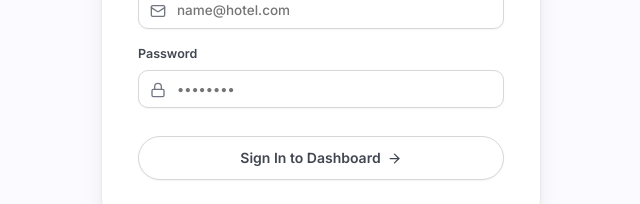
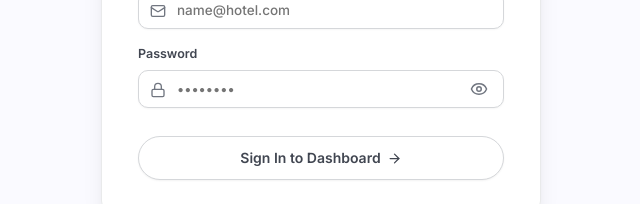
Before and after one commit to deepak-rajput15/hotel, a React (Vite) app in the folder frontend/: page / in a window 1280 px wide. Shown: the part 397-601 px from the top of the page, without its empty margins (319-959 px from the left). Built offline with nearby package versions, Linux system fonts and the light colour scheme.

Commit message:
feat(auth): add view/toggle password visibility option to login and super admin forms

```diff
--- a/frontend/src/views/Login.jsx
+++ b/frontend/src/views/Login.jsx
@@ -1,11 +1,12 @@
 import React, { useState } from 'react';
 import { useAuth } from '../context/AuthContext';
-import { Hotel, Lock, Mail, ArrowRight } from 'lucide-react';
+import { Hotel, Lock, Mail, ArrowRight, Eye, EyeOff } from 'lucide-react';
 
 export default function Login() {
   const { login } = useAuth();
   const [email, setEmail] = useState('');
   const [password, setPassword] = useState('');
+  const [showPassword, setShowPassword] = useState(false);
   const [loading, setLoading] = useState(false);
   const [error, setError] = useState(null);
 
@@ -108,15 +109,39 @@ export default function Login() {
             <label className="form-label">Password</label>
             <div style={{ position: 'relative' }}>
               <input
-                type="password"
+                type={showPassword ? 'text' : 'password'}
                 required
                 className="form-input"
-                placeholder="••••••••"
+                placeholder={showPassword ? "Enter password" : "••••••••"}
                 value={password}
                 onChange={(e) => setPassword(e.target.value)}
-                style={{ paddingLeft: '38px' }}
+                style={{ paddingLeft: '38px', paddingRight: '42px' }}
               />
-              <Lock size={16} style={{ position: 'absolute', left: '12px', top: '12px', color: 'var(--t-500)' }} />
+              <Lock size={16} style={{ position: 'absolute', left: '12px', top: '12px', color: 'var(--t-500)', pointerEvents: 'none' }} />
+              <button
+                type="button"
+                onClick={() => setShowPassword(!showPassword)}
+                style={{
+                  position: 'absolute',
+                  right: '10px',
+                  top: '50%',
+                  transform: 'translateY(-50%)',
+                  background: 'none',
+                  border: 'none',
+                  padding: '6px',
+                  cursor: 'pointer',
+                  color: showPassword ? 'var(--brand)' : 'var(--t-500)',
+                  display: 'flex',
+                  alignItems: 'center',
+                  justifyContent: 'center',
+                  borderRadius: '6px',
+                  transition: 'color 0.15s ease',
+                }}
+                title={showPassword ? 'Hide password' : 'View password'}
+                aria-label={showPassword ? 'Hide password' : 'View password'}
+              >
+                {showPassword ? <EyeOff size={18} /> : <Eye size={18} />}
+              </button>
             </div>
           </div>
 
--- a/frontend/src/views/SuperAdmin/SuperAdminDashboard.jsx
+++ b/frontend/src/views/SuperAdmin/SuperAdminDashboard.jsx
@@ -9,6 +9,8 @@ import {
   AlertCircle,
   Building2,
   Hotel,
+  Eye,
+  EyeOff,
 } from 'lucide-react';
 
 export default function SuperAdminDashboard({ activeTab = 'overview', onNavigateTab }) {
@@ -27,6 +29,7 @@ export default function SuperAdminDashboard({ activeTab = 'overview', onNavigate
   // Modals
   const [showOrgModal, setShowOrgModal] = useState(false);
   const [showHotelModal, setShowHotelModal] = useState(false);
+  const [showOwnerPassword, setShowOwnerPassword] = useState(false);
 
   // New Org Form
   const [orgForm, setOrgForm] = useState({
@@ -376,13 +379,38 @@ export default function SuperAdminDashboard({ activeTab = 'overview', onNavigate
                   </div>
                   <div className="form-group">
                     <label className="form-label">Initial Password *</label>
+                    <div style={{ position: 'relative' }}>
                       <input
-                      type="password"
+                        type={showOwnerPassword ? 'text' : 'password'}
                         className="form-input"
                         required
                         value={orgForm.owner_password}
                         onChange={(e) => setOrgForm({ ...orgForm, owner_password: e.target.value })}
+                        style={{ paddingRight: '40px' }}
                       />
+                      <button
+                        type="button"
+                        onClick={() => setShowOwnerPassword(!showOwnerPassword)}
+                        style={{
+                          position: 'absolute',
+                          right: '10px',
+                          top: '50%',
+                          transform: 'translateY(-50%)',
+                          background: 'none',
+                          border: 'none',
+                          padding: '4px',
+                          cursor: 'pointer',
+                          color: showOwnerPassword ? 'var(--brand)' : 'var(--t-500)',
+                          display: 'flex',
+                          alignItems: 'center',
+                          justifyContent: 'center',
+                        }}
+                        title={showOwnerPassword ? 'Hide password' : 'View password'}
+                        aria-label={showOwnerPassword ? 'Hide password' : 'View password'}
+                      >
+                        {showOwnerPassword ? <EyeOff size={16} /> : <Eye size={16} />}
+                      </button>
+                    </div>
                   </div>
                 </div>
               </div>
```
Lines whose indentation alone changed are shown as unchanged.
